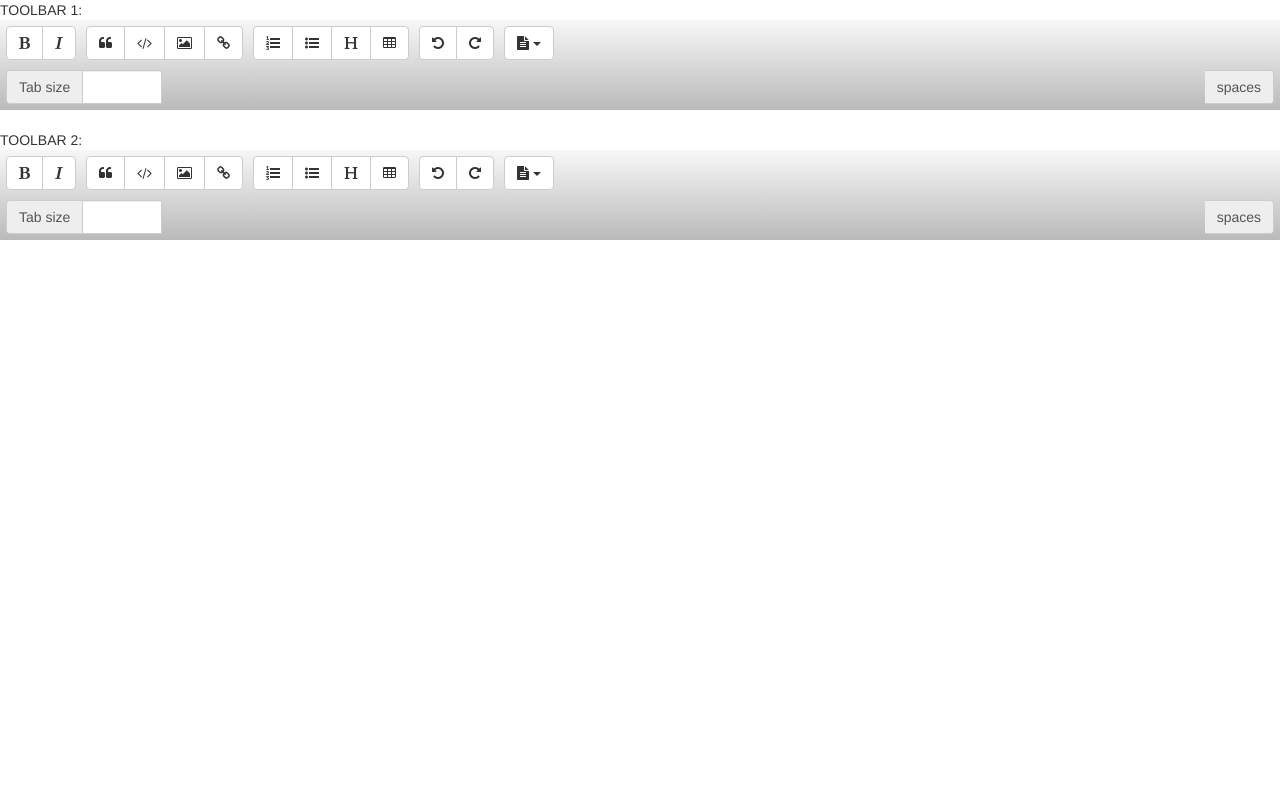
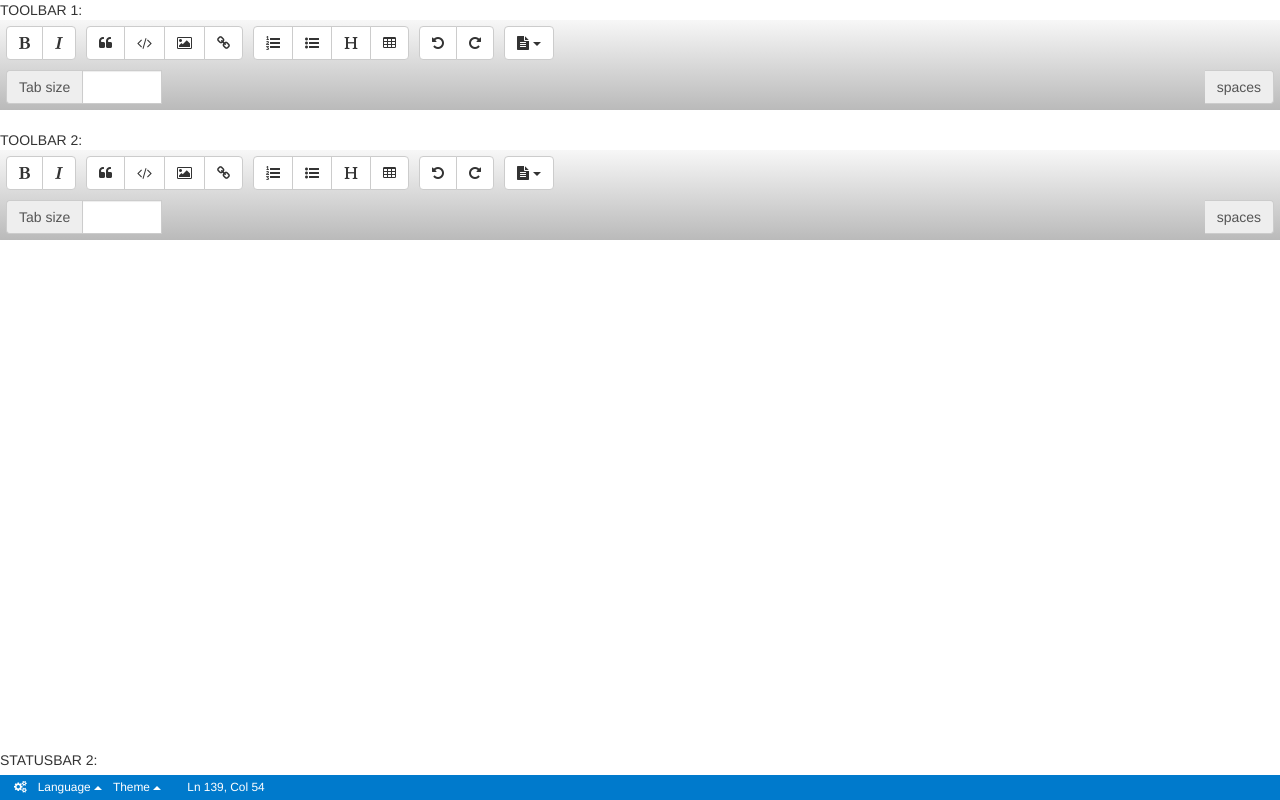
Before and after one commit to rigon/bootstrap-toolbar, a website: page index.html in a window 1280 px wide. Drawn offline with nearby package versions, Linux system fonts and the light colour scheme.

Commit message:
Statusbar example

```diff
--- a/index.html
+++ b/index.html
@@ -22,9 +22,30 @@
 			.toolbar > .navbar > .btn-group {
 				margin: 5px;
 			}
+
 			.statusbar {
 				color: white;
 				background-color: #007ACC;
+				position: absolute;
+				bottom: 0px;
+				width: 100%;
+			}
+			.statusbar > .navbar { min-height: 0; margin: 0; }
+			.statusbar > .navbar > .btn-group {
+				margin: 0px 7px 0px 7px;
+			}
+			.statusbar .btn {
+				font-size: 85%;
+				color: white;
+				background: none;
+				border: none;
+				border-radius: 0px;
+				padding: 3px 6px;
+			}
+			.statusbar .btn:hover { background-color: #008DDF; }
+			.statusbar .btn:active, .statusbar .btn-group.open .btn {
+				color: white;
+				background-color: #0070C1;
 			}
 		</style>
 
@@ -83,6 +104,44 @@
 						},
 					}
 				});
+
+
+				$(".statusbar").toolbar({
+					list: ["settings", "language", "theme", "space", "position" ],
+					buttons: {
+						settings: { icon: "fa fa-cogs" },
+
+						language: {
+							widget: "dropup",
+							text: "Language",
+							list: [
+								{ text: '<a href="#">Plain text</a>' },
+								{ class: "divider" },
+								{ text: '<a href="#">HTML</a>' },
+								{ text: '<a href="#">JavaScript</a>' },
+								{ text: '<a href="#">Java</a>' },
+								{ text: '<a href="#">C/C++</a>' },
+								{ text: '<a href="#">OCaml</a>' },
+								{ text: '<a href="#">Haskell</a>' }]
+						},
+
+						theme: {
+							widget: "dropup",
+							text: "Theme",
+							list: [
+								{ text: '<a href="#">Abyss</a>' },
+								{ text: '<a href="#">Dark+</a>' },
+								{ text: '<a href="#">Kimbie</a>' },
+								{ text: '<a href="#">High Contrast</a>' },
+								{ text: '<a href="#">Light</a>' },
+								{ text: '<a href="#">Monokai</a>' }]
+						},
+
+						position: {
+							text: "Ln 139, Col 54"
+						},
+					}
+				});
 			}
 		</script>
 	</head>
@@ -93,5 +152,7 @@
 		TOOLBAR 2:
 		<div class="toolbar" id="t2"></div>
 
+		<span style="position: absolute; bottom: 30px;">STATUSBAR 2:</span>
+		<div class="statusbar"></div>
 	</body>
 </html>
```
Also changed, not shown: bootstrap-toolbar.js.
